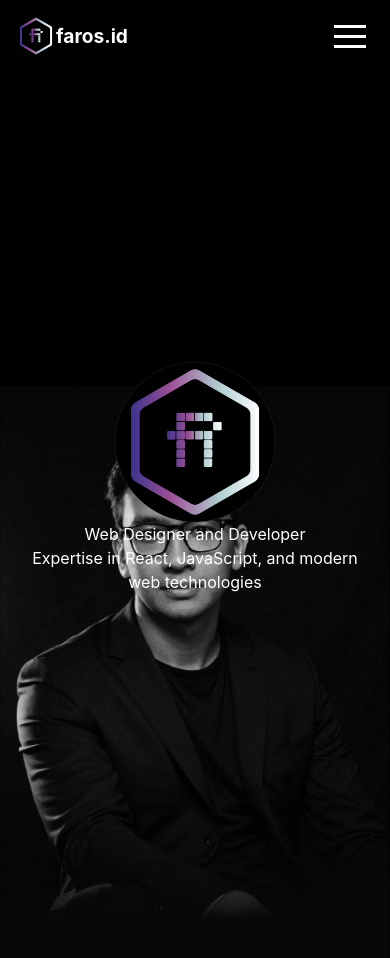
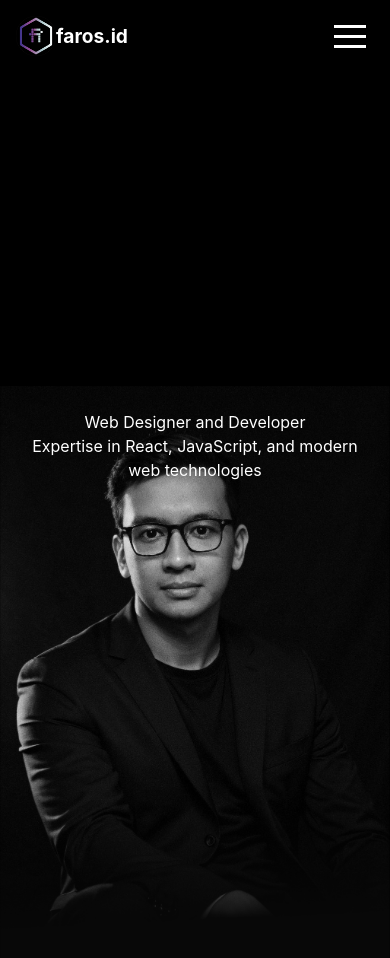
Before and after one commit to farroshayray/me, a React (Create React App) app in the folder my-app/: page / in a window 390 px wide. Shown: the top 958 px of the page. Built offline with nearby package versions, Linux system fonts and the light colour scheme.

Commit message:
update spacing

```diff
--- a/my-app/src/components/Greetings.tsx
+++ b/my-app/src/components/Greetings.tsx
@@ -4,7 +4,7 @@ const Greetings = () => {
   return (
     <div className='flex justify-center flex-col py-5 h-screen z-20'>
         <img src={require('../pictures/company-logo-bw.png')} alt="Company logo"
-        className='w-40 h-40 mx-auto mt-16 md:mt-24'/>
+        className='hidden md:block w-40 h-40 mx-auto mt-0 md:mt-24'/>
         <h1>Web Designer and Developer</h1>
         <p className='px-5'>Expertise in React, JavaScript, and modern web technologies</p>
     </div>
```
